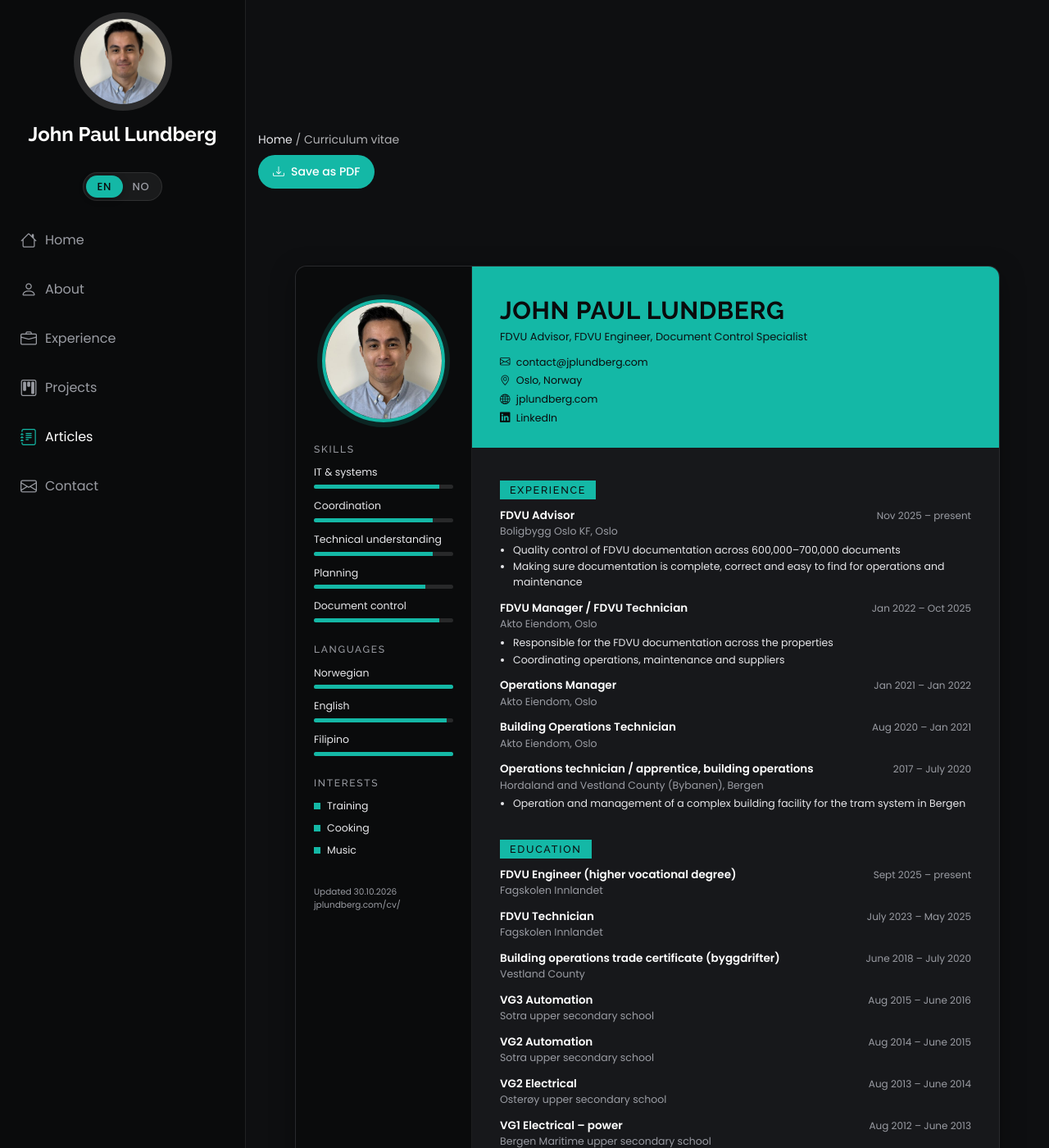
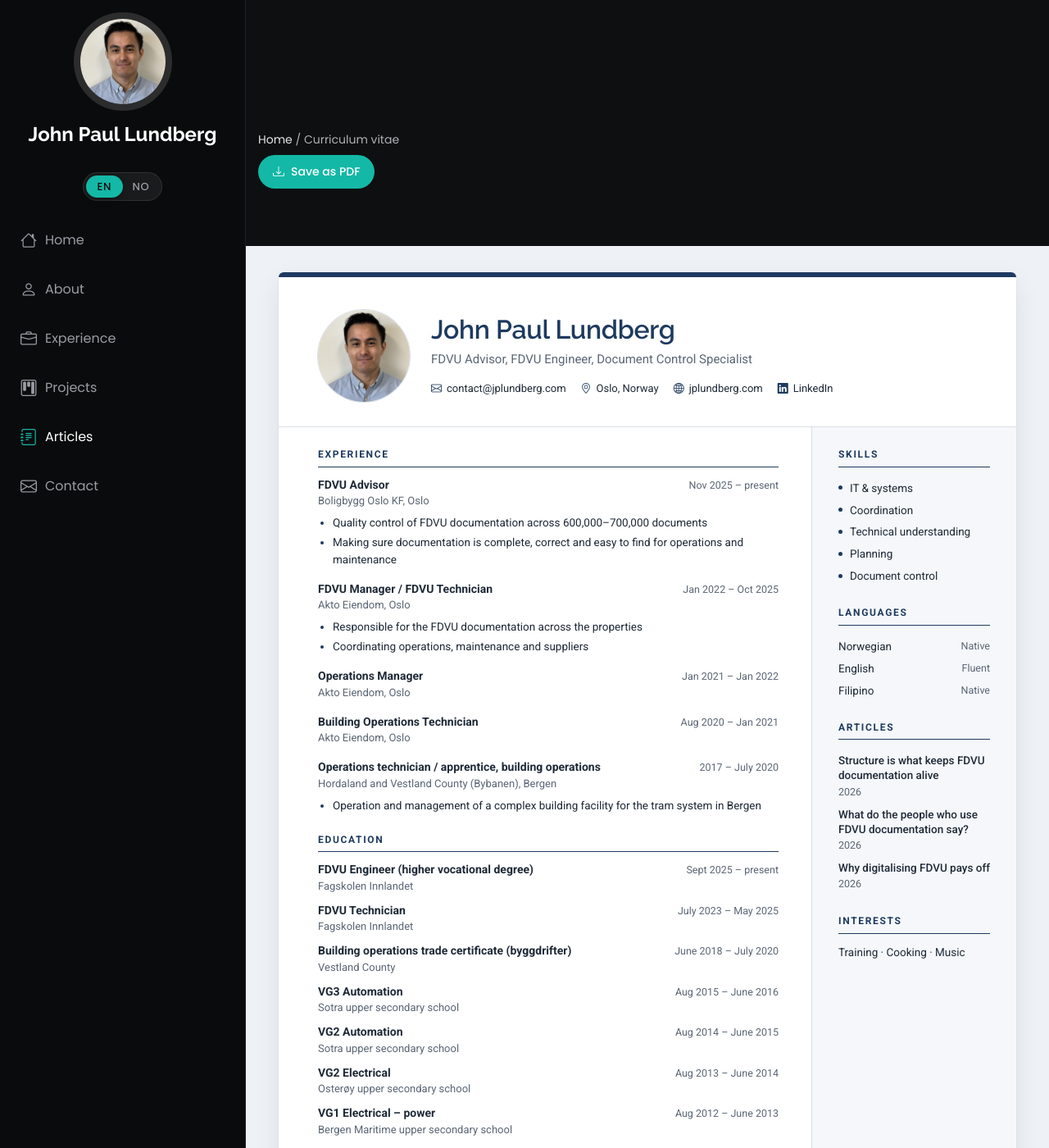
Before and after one commit to Jpme96/jplundberg.github.io, a Jekyll site: the page built from cv/index.html, in a window 1280 px wide and 1400 px high. Shown: the whole window at 82% size. Built offline with Jekyll 4.4.1, drawn with Linux system fonts in a browser that asks for light colours; nearby versions of some CDN libraries; library files that are not in the unit come from our copies; some of the changed text lies outside the part shown.

Commit message:
CV: professional light design – white page, slate text, one navy accent; name and contact on top, experience/education/projects on the left, skills, languages (Native/Fluent words instead of bars), courses, articles and interests on the right; prints on one A4 page
Co-Authored-By: Claude Opus 5.5 <noreply@anthropic.com>
Claude-Session: https://claude.ai/code/session_01HU2CPnG4aTepUQExzQJcNe

```diff
--- a/_layouts/cv.html
+++ b/_layouts/cv.html
@@ -12,93 +12,111 @@ layout: base
 
 <section class="section cv-section">
   <div class="container">
-    <article class="cv2" data-aos="fade-up">
-      <aside class="cv2-side">
-        <div class="cv2-photo"><img src="/assets/img/my-profile-img-firkant.jpg" alt="" width="150" height="150"></div>
-        {%- assign skills = C.skills[lang] %}{% if skills == nil or skills.size == 0 %}{% assign skills = C.skills.en %}{% endif %}
-        {%- if skills and skills.size > 0 %}
-        <h3>{{ t.cv_skills }}</h3>
-        <ul class="cv2-bars">{% for s in skills %}<li><span>{{ s.name | escape }}</span><i style="--p:{{ s.level }}%"></i></li>{% endfor %}</ul>
-        {%- endif %}
-        {%- assign langs = C.languages[lang] %}{% if langs == nil or langs.size == 0 %}{% assign langs = C.languages.en %}{% endif %}
-        {%- if langs and langs.size > 0 %}
-        <h3>{{ t.cv_languages }}</h3>
-        <ul class="cv2-bars">{% for s in langs %}<li><span>{{ s.name | escape }}</span><i style="--p:{{ s.level }}%"></i></li>{% endfor %}</ul>
-        {%- endif %}
-        {%- assign hobbies = C.hobbies[lang] %}{% if hobbies == nil or hobbies.size == 0 %}{% assign hobbies = C.hobbies.en %}{% endif %}
-        {%- if hobbies and hobbies.size > 0 %}
-        <h3>{{ t.cv_hobbies }}</h3>
-        <ul class="cv2-tags">{% for h in hobbies %}<li>{{ h | escape }}</li>{% endfor %}</ul>
-        {%- endif %}
-        <p class="cv2-foot">{{ t.cv_updated }} {{ site.time | date: "%d.%m.%Y" }}<br>jplundberg.com{{ page.url }}</p>
-      </aside>
-
-      <div class="cv2-main">
-        <header class="cv2-head">
+    <article class="cv3" data-aos="fade-up">
+      <header class="cv3-head">
+        <div class="cv3-photo"><img src="/assets/img/my-profile-img-firkant.jpg" alt="John Paul Lundberg" width="112" height="112"></div>
+        <div class="cv3-id">
           <h1>John Paul Lundberg</h1>
-          <p class="cv2-roles">{% include txt.html k='hero_items' %}</p>
-          <ul class="cv2-contact">
+          <p class="cv3-roles">{% include txt.html k='hero_items' %}</p>
+          <ul class="cv3-contact">
             <li><i class="bi bi-envelope"></i> <a href="mailto:contact@jplundberg.com">contact@jplundberg.com</a></li>
-            {%- if C.contact.phone != '' %}<li><i class="bi bi-telephone"></i> {{ C.contact.phone | escape }}</li>{% endif %}
-            {%- if C.contact.address != '' %}<li><i class="bi bi-house-door"></i> {{ C.contact.address | escape }}</li>{% else %}<li><i class="bi bi-geo-alt"></i> {% include txt.html k='fact_city' %}</li>{% endif %}
-            {%- if C.contact.born != '' %}<li><i class="bi bi-calendar"></i> {{ C.contact.born | escape }}</li>{% endif %}
-            {%- if C.contact.nationality != '' %}<li><i class="bi bi-flag"></i> {{ C.contact.nationality | escape }}</li>{% endif %}
+            {%- if C.contact.phone and C.contact.phone != '' %}<li><i class="bi bi-telephone"></i> {{ C.contact.phone | escape }}</li>{% endif %}
+            {%- if C.contact.address and C.contact.address != '' %}<li><i class="bi bi-geo-alt"></i> {{ C.contact.address | escape }}</li>{% else %}<li><i class="bi bi-geo-alt"></i> {% include txt.html k='fact_city' %}</li>{% endif %}
             <li><i class="bi bi-globe2"></i> <a href="https://jplundberg.com{{ t.url }}">jplundberg.com</a></li>
             {%- assign soc = S.socials | default: site.data.socials_default %}{% for sc in soc %}{% if sc.net == 'linkedin' %}<li><i class="bi bi-linkedin"></i> <a href="{{ sc.url }}">LinkedIn</a></li>{% endif %}{% endfor %}
           </ul>
+        </div>
       </header>
 
+      <div class="cv3-body">
+        <div class="cv3-main">
           {%- assign cvp = C.profile[lang] %}
           {%- if cvp and cvp != '' %}
-        <h2 class="cv2-h">{{ t.cv_profile }}</h2>
-        <p class="cv2-p">{{ cvp | escape | newline_to_br }}</p>
+          <div class="cv3-sec">
+            <h2>{{ t.cv_profile }}</h2>
+            <p class="cv3-p">{{ cvp | escape | newline_to_br }}</p>
+          </div>
           {%- endif %}
 
           {%- assign jobs = S.experience[lang] %}{% if jobs == nil or jobs.size == 0 %}{% assign jobs = t.jobs %}{% endif %}
-        <h2 class="cv2-h">{{ t.cv_experience }}</h2>
+          <div class="cv3-sec">
+            <h2>{{ t.cv_experience }}</h2>
             {%- for job in jobs %}
-        <div class="cv2-item">
-          <div class="cv2-row"><strong>{{ job.title }}</strong><span>{{ job.dates }}</span></div>
-          <div class="cv2-sub">{{ job.company }}</div>
-          {%- if job.points.size > 0 %}<ul class="cv2-points">{% for p in job.points %}<li>{{ p }}</li>{% endfor %}</ul>{% endif %}
+            <div class="cv3-item">
+              <div class="cv3-row"><h3>{{ job.title }}</h3><span class="cv3-date">{{ job.dates }}</span></div>
+              <div class="cv3-org">{{ job.company }}</div>
+              {%- if job.points.size > 0 %}<ul class="cv3-points">{% for p in job.points %}<li>{{ p }}</li>{% endfor %}</ul>{% endif %}
             </div>
             {%- endfor %}
+          </div>
 
           {%- assign edu = C.education[lang] %}{% if edu == nil or edu.size == 0 %}{% assign edu = C.education.en %}{% endif %}
-        <h2 class="cv2-h">{{ t.cv_education }}</h2>
+          <div class="cv3-sec">
+            <h2>{{ t.cv_education }}</h2>
             {%- if edu and edu.size > 0 %}
             {%- for e in edu %}
-        <div class="cv2-item">
-          <div class="cv2-row"><strong>{{ e.title | escape }}</strong><span>{{ e.dates | escape }}</span></div>
-          {%- if e.school != '' %}<div class="cv2-sub">{{ e.school | escape }}{% if e.note != '' %} · {{ e.note | escape }}{% endif %}</div>{% endif %}
+            <div class="cv3-item cv3-item--tight">
+              <div class="cv3-row"><h3>{{ e.title | escape }}</h3><span class="cv3-date">{{ e.dates | escape }}</span></div>
+              {%- if e.school and e.school != '' %}<div class="cv3-org">{{ e.school | escape }}{% if e.note and e.note != '' %} · {{ e.note | escape }}{% endif %}</div>{% endif %}
             </div>
             {%- endfor %}
-        {%- else %}<p class="cv2-p">{% include txt.html k='fact_degree' %}</p>{% endif %}
+            {%- else %}<p class="cv3-p">{% include txt.html k='fact_degree' %}</p>{% endif %}
+          </div>
+
+          {%- assign pr = site.projects | where: "lang", lang | sort: "date" | reverse %}
+          {%- if C.projects and pr and pr.size > 0 %}
+          <div class="cv3-sec">
+            <h2>{{ t.cv_projects }}</h2>
+            {%- for p in pr limit: 3 %}
+            <div class="cv3-item cv3-item--tight"><div class="cv3-row"><h3>{{ p.title }}</h3><span class="cv3-date">{{ p.period }}</span></div><div class="cv3-org">{% if p.organisation %}{{ p.organisation }}{% endif %}{% if p.organisation and p.summary %} · {% endif %}{% if p.summary %}{{ p.summary }}{% endif %}</div></div>
+            {%- endfor %}
+          </div>
+          {%- endif %}
+        </div>
+
+        <aside class="cv3-side">
+          {%- assign skills = C.skills[lang] %}{% if skills == nil or skills.size == 0 %}{% assign skills = C.skills.en %}{% endif %}
+          {%- if skills and skills.size > 0 %}
+          <div class="cv3-sec">
+            <h2>{{ t.cv_skills }}</h2>
+            <ul class="cv3-list">{% for s in skills %}<li>{{ s.name | escape }}</li>{% endfor %}</ul>
+          </div>
+          {%- endif %}
+
+          {%- assign langs = C.languages[lang] %}{% if langs == nil or langs.size == 0 %}{% assign langs = C.languages.en %}{% endif %}
+          {%- if langs and langs.size > 0 %}
+          <div class="cv3-sec">
+            <h2>{{ t.cv_languages }}</h2>
+            <ul class="cv3-langs">{% for s in langs %}{% assign lv = s.level | plus: 0 %}<li><span>{{ s.name | escape }}</span><em>{% if lang == 'nb' %}{% if lv >= 100 %}Morsmål{% elsif lv >= 85 %}Flytende{% elsif lv >= 60 %}Godt{% else %}Grunnleggende{% endif %}{% else %}{% if lv >= 100 %}Native{% elsif lv >= 85 %}Fluent{% elsif lv >= 60 %}Good{% else %}Basic{% endif %}{% endif %}</em></li>{% endfor %}</ul>
+          </div>
+          {%- endif %}
 
           {%- assign cvc = S.courses | where: "cv", true %}
           {%- if C.courses and cvc and cvc.size > 0 %}
-        <h2 class="cv2-h">{{ t.courses_title }}</h2>
-        {%- for c in cvc %}
-        <div class="cv2-item"><div class="cv2-row"><strong>{{ c.title | escape }}</strong><span>{{ c.year | escape }}</span></div>{% if c.org != '' %}<div class="cv2-sub">{{ c.org | escape }}</div>{% endif %}</div>
-        {%- endfor %}
-        {%- endif %}
-
-        {%- assign pr = site.projects | where: "lang", lang | sort: "date" | reverse %}
-        {%- if C.projects and pr and pr.size > 0 %}
-        <h2 class="cv2-h">{{ t.cv_projects }}</h2>
-        {%- for p in pr limit: 3 %}
-        <div class="cv2-item"><div class="cv2-row"><strong>{{ p.title }}</strong><span>{{ p.period }}</span></div><div class="cv2-sub">{% if p.organisation %}{{ p.organisation }}{% endif %}{% if p.summary %} · {{ p.summary }}{% endif %}</div></div>
-        {%- endfor %}
+          <div class="cv3-sec">
+            <h2>{{ t.courses_title }}</h2>
+            <ul class="cv3-courses">{% for c in cvc %}<li><strong>{{ c.title | escape }}</strong><span>{% if c.org and c.org != '' %}{{ c.org | escape }} · {% endif %}{{ c.year | escape }}</span></li>{% endfor %}</ul>
+          </div>
           {%- endif %}
 
           {%- assign ar = site.articles | where: "lang", lang | sort: "date" | reverse %}
           {%- if C.articles and ar and ar.size > 0 %}
-        <h2 class="cv2-h">{{ t.cv_articles }}</h2>
-        {%- for a in ar limit: 3 %}
-        <div class="cv2-item"><div class="cv2-row"><strong>{{ a.title }}</strong><span>{{ a.date | date: "%Y" }}</span></div><div class="cv2-sub"><a href="{{ site.url }}{{ a.url }}">jplundberg.com{{ a.url }}</a></div></div>
-        {%- endfor %}
+          <div class="cv3-sec">
+            <h2>{{ t.cv_articles }}</h2>
+            <ul class="cv3-courses">{% for a in ar limit: 3 %}<li><strong><a href="{{ site.url }}{{ a.url }}">{{ a.title }}</a></strong><span>{{ a.date | date: "%Y" }}</span></li>{% endfor %}</ul>
+          </div>
           {%- endif %}
+
+          {%- assign hobbies = C.hobbies[lang] %}{% if hobbies == nil or hobbies.size == 0 %}{% assign hobbies = C.hobbies.en %}{% endif %}
+          {%- if hobbies and hobbies.size > 0 %}
+          <div class="cv3-sec">
+            <h2>{{ t.cv_hobbies }}</h2>
+            <p class="cv3-p">{{ hobbies | join: ' · ' | escape }}</p>
           </div>
+          {%- endif %}
+        </aside>
+      </div>
+      <footer class="cv3-foot">{{ t.cv_updated }} {{ site.time | date: "%d.%m.%Y" }} · jplundberg.com{{ page.url }}</footer>
     </article>
   </div>
 </section>
--- a/assets/css/main.css
+++ b/assets/css/main.css
@@ -2017,59 +2017,80 @@ a.announce-text:hover { color: var(--accent-color); }
 .cv-btn { display: inline-flex; align-items: center; gap: 8px; padding: 10px 18px; border-radius: 999px; background: var(--accent-color, #149ddd); color: #fff; border: 0; font: 500 14px "Poppins", sans-serif; text-decoration: none; cursor: pointer; }
 .cv-btn:hover { filter: brightness(1.08); color: #fff; }
 .cv-actions { margin: 8px 0 0; }
-.cv-section { padding-top: 24px; }
-.cv2 { --cv-dark: #0a0b0c; --cv-teal: var(--accent-color, #14b8a6); --cv-ink: var(--default-color, #e7e7ea); --cv-muted: #9a9ca3; --cv-line: rgba(255, 255, 255, .08); max-width: 860px; margin: 0 auto; display: grid; grid-template-columns: 215px minmax(0, 1fr); background: var(--surface-color, #17181b); color: var(--cv-ink); border-radius: 14px; overflow: hidden; border: 1px solid var(--cv-line); box-shadow: 0 8px 30px rgba(0, 0, 0, .35); font-family: "Poppins", sans-serif; }
-.cv2-side { background: var(--cv-dark); color: var(--cv-ink); padding: 40px 22px 28px; border-right: 1px solid var(--cv-line); }
-.cv2-photo { width: 150px; height: 150px; margin: 0 auto 22px; border-radius: 50%; overflow: hidden; border: 4px solid var(--cv-teal); box-shadow: 0 0 0 6px rgba(20, 184, 166, .15); }
-.cv2-photo img { width: 100%; height: 100%; object-fit: cover; display: block; }
-.cv2-side h3 { font-size: 12px; letter-spacing: .14em; text-transform: uppercase; color: var(--cv-muted); margin: 26px 0 12px; font-weight: 500; }
-.cv2-bars { list-style: none; margin: 0; padding: 0; }
-.cv2-bars li { margin-bottom: 12px; font-size: 12.5px; }
-.cv2-bars span { display: block; margin-bottom: 5px; }
-.cv2-bars i { display: block; height: 5px; background: rgba(255, 255, 255, .12); border-radius: 3px; position: relative; overflow: hidden; }
-.cv2-bars i::after { content: ""; position: absolute; left: 0; top: 0; bottom: 0; width: var(--p, 50%); background: var(--cv-teal); }
-.cv2-tags { list-style: none; margin: 0; padding: 0; font-size: 12.5px; }
-.cv2-tags li { padding-left: 16px; position: relative; margin-bottom: 8px; }
-.cv2-tags li::before { content: ""; position: absolute; left: 0; top: 5px; width: 8px; height: 8px; background: var(--cv-teal); }
-.cv2-foot { margin: 34px 0 0; font-size: 10.5px; color: var(--cv-muted); line-height: 1.5; }
-.cv2-main { padding: 0 0 34px; }
-.cv2-head { background: var(--cv-teal); color: var(--contrast-color, #0a0b0c); padding: 36px 34px 26px; margin-bottom: 18px; }
-.cv2-head h1 { font-size: 30px; font-weight: 700; letter-spacing: .02em; margin: 0 0 4px; color: var(--contrast-color, #0a0b0c); text-transform: uppercase; }
-.cv2-roles { margin: 0 0 12px; font-size: 13px; opacity: .95; }
-.cv2-contact { list-style: none; margin: 0; padding: 0; font-size: 12.5px; display: grid; gap: 4px; }
-.cv2-contact i { width: 16px; margin-right: 4px; }
-.cv2-contact a { color: inherit; text-decoration: none; }
-.cv2-h { display: inline-block; background: var(--cv-teal); color: var(--contrast-color, #0a0b0c); font-size: 12.5px; letter-spacing: .14em; text-transform: uppercase; font-weight: 500; padding: 4px 12px; margin: 22px 34px 10px; }
-.cv2-item { padding: 0 34px; margin-bottom: 12px; }
-.cv2-row { display: flex; justify-content: space-between; gap: 14px; align-items: baseline; }
-.cv2-row strong { font-size: 13.5px; font-weight: 600; color: var(--heading-color, #fff); }
-.cv2-row span { font-size: 12px; color: var(--cv-muted); white-space: nowrap; }
-.cv2-sub { font-size: 12.5px; color: var(--cv-muted); }
-.cv2-sub a { color: var(--cv-teal); }
-.cv2-points { margin: 4px 0 0; padding-left: 16px; font-size: 12.5px; }
-.cv2-points li { margin-bottom: 2px; }
-.cv2-p { padding: 0 34px; font-size: 13px; line-height: 1.6; margin: 0 0 6px; }
-@media (max-width: 700px) {
-  .cv2 { grid-template-columns: 1fr; }
-  .cv2-side { padding: 28px 22px; }
-  .cv2-photo { width: 120px; height: 120px; }
-  .cv2-head { padding: 26px 22px 20px; }
-  .cv2-head h1 { font-size: 24px; }
-  .cv2-h, .cv2-p { margin-left: 22px; margin-right: 22px; }
-  .cv2-item { padding: 0 22px; }
-  .cv2-row { flex-direction: column; gap: 0; }
+/* CV (/cv/, /no/cv/): a light, printable page – white paper, slate ink, one navy accent */
+.cv-section { background: #eef1f5; padding: 32px 0 56px; }
+.cv3 { --ink: #1f2a37; --muted: #5b6675; --accent: #1e3a5f; --rule: #d9dee5; --soft: #f5f7fa;
+  max-width: 900px; margin: 0 auto; background: #fff; color: var(--ink); border-radius: 6px; box-shadow: 0 1px 3px rgba(31, 42, 55, .08), 0 12px 32px rgba(31, 42, 55, .08);
+  font-family: "Roboto", system-ui, sans-serif; font-size: 13.5px; line-height: 1.55; overflow: hidden; }
+.cv3 a { color: var(--accent); text-decoration: none; } .cv3 a:hover { text-decoration: underline; }
+.cv3-head { display: flex; gap: 26px; align-items: center; padding: 40px 48px 30px; border-top: 6px solid var(--accent); border-bottom: 1px solid var(--rule); }
+.cv3-photo { flex: none; width: 112px; height: 112px; border-radius: 50%; overflow: hidden; box-shadow: 0 0 0 1px var(--rule); }
+.cv3-photo img { width: 100%; height: 100%; object-fit: cover; display: block; }
+.cv3-id { min-width: 0; }
+.cv3-head h1 { margin: 0; font: 600 32px/1.15 "Raleway", "Roboto", sans-serif; letter-spacing: -.01em; color: var(--accent); }
+.cv3-roles { margin: 6px 0 14px; font-size: 15px; color: var(--muted); }
+.cv3-contact { list-style: none; margin: 0; padding: 0; display: flex; flex-wrap: wrap; gap: 6px 18px; font-size: 13px; }
+.cv3-contact li { display: inline-flex; align-items: center; gap: 6px; }
+.cv3-contact .bi { color: var(--accent); font-size: 13px; }
+.cv3-contact a { color: var(--ink); }
+.cv3-body { display: grid; grid-template-columns: minmax(0, 1fr) 250px; }
+.cv3-main { padding: 26px 40px 30px 48px; }
+.cv3-side { padding: 26px 32px 30px; background: var(--soft); border-left: 1px solid var(--rule); }
+.cv3-sec + .cv3-sec { margin-top: 24px; }
+.cv3-sec h2 { margin: 0 0 12px; padding-bottom: 6px; border-bottom: 1.5px solid var(--accent); font: 600 12px/1.3 "Roboto", sans-serif; letter-spacing: .14em; text-transform: uppercase; color: var(--accent); }
+.cv3-item { margin-bottom: 16px; break-inside: avoid; } .cv3-item:last-child { margin-bottom: 0; }
+.cv3-item--tight { margin-bottom: 10px; }
+.cv3-row { display: flex; justify-content: space-between; align-items: baseline; gap: 14px; }
+.cv3-row h3 { margin: 0; font: 600 14px/1.35 "Roboto", sans-serif; color: var(--ink); }
+.cv3-date { flex: none; font-size: 12.5px; color: var(--muted); font-variant-numeric: tabular-nums; white-space: nowrap; }
+.cv3-org { font-size: 13px; color: var(--muted); }
+.cv3-points { margin: 6px 0 0; padding-left: 18px; }
+.cv3-points li { margin-bottom: 3px; } .cv3-points li::marker { color: var(--accent); }
+.cv3-p { margin: 0; }
+.cv3-list, .cv3-langs, .cv3-courses { list-style: none; margin: 0; padding: 0; }
+.cv3-list li { padding: 3px 0 3px 14px; position: relative; }
+.cv3-list li::before { content: ""; position: absolute; left: 0; top: .78em; width: 5px; height: 5px; border-radius: 50%; background: var(--accent); }
+.cv3-langs li { display: flex; justify-content: space-between; gap: 10px; padding: 3px 0; }
+.cv3-langs em { font-style: normal; color: var(--muted); font-size: 12.5px; }
+.cv3-courses li { padding: 4px 0; break-inside: avoid; }
+.cv3-courses strong { display: block; font-weight: 500; line-height: 1.35; }
+.cv3-courses strong a { color: var(--ink); }
+.cv3-courses span { font-size: 12.5px; color: var(--muted); }
+.cv3-foot { padding: 12px 48px; border-top: 1px solid var(--rule); font-size: 11px; color: var(--muted); }
+@media (max-width: 760px) {
+  .cv-section { padding: 16px 0 40px; }
+  .cv3-head { flex-direction: column; align-items: flex-start; gap: 16px; padding: 28px 22px 22px; }
+  .cv3-photo { width: 88px; height: 88px; }
+  .cv3-head h1 { font-size: 26px; }
+  .cv3-body { grid-template-columns: 1fr; }
+  .cv3-main { padding: 22px; }
+  .cv3-side { padding: 22px; border-left: 0; border-top: 1px solid var(--rule); }
+  .cv3-row { flex-direction: column; gap: 0; }
+  .cv3-foot { padding: 12px 22px; }
 }
 @media print {
-  @page { size: A4; margin: 0; }
-  html, body { background: var(--surface-color, #17181b) !important; }
+  @page { size: A4; margin: 12mm 0; }
+  @page :first { margin-top: 0; }
+  html, body { background: #fff !important; }
   body { -webkit-print-color-adjust: exact; print-color-adjust: exact; }
   .header, .header-toggle, .lang-switch-mobile, .nav-backdrop, .page-hero, .announcement, .site-footer, .footer, #scroll-top, .cv-actions { display: none !important; }
-  .main, .section, .container { margin: 0 !important; padding: 0 !important; max-width: none !important; }
-  .cv2 { box-shadow: none; border-radius: 0; border: 0; max-width: none; min-height: 297mm; grid-template-columns: 62mm minmax(0, 1fr); }
-  .cv2-side { padding: 14mm 7mm 10mm; }
-  .cv2-main { padding-bottom: 10mm; }
-  .cv2-item, .cv2-bars li { break-inside: avoid; }
-  .cv2 a { color: inherit; text-decoration: none; }
+  .main, .section, .container, .cv-section { margin: 0 !important; padding: 0 !important; max-width: none !important; background: #fff !important; }
+  .cv3 { max-width: none; border-radius: 0; box-shadow: none; font-size: 9.3pt; line-height: 1.45; overflow: visible; }
+  .cv3-head { padding: 10mm 14mm 6mm; gap: 7mm; }
+  .cv3-photo { width: 26mm; height: 26mm; }
+  .cv3-head h1 { font-size: 22pt; }
+  .cv3-roles { margin: 3px 0 8px; font-size: 10.5pt; }
+  .cv3-sec + .cv3-sec { margin-top: 13px; }
+  .cv3-sec h2 { margin-bottom: 8px; }
+  .cv3-item { margin-bottom: 9px; } .cv3-item--tight { margin-bottom: 5px; }
+  .cv3-row h3 { font-size: 10pt; } .cv3-date, .cv3-org, .cv3-courses span, .cv3-langs em { font-size: 8.8pt; }
+  .cv3-points { margin-top: 3px; } .cv3-points li { margin-bottom: 1px; }
+  .cv3-body { grid-template-columns: minmax(0, 1fr) 58mm; }
+  .cv3-main { padding: 7mm 9mm 6mm 14mm; }
+  .cv3-side { padding: 7mm 10mm 6mm 7mm; }
+  .cv3-foot { padding: 4mm 14mm; }
+  .cv3 a { color: inherit; }
+  .cv3-sec h2 { break-after: avoid; }
 }
 
 .hero-cv { margin: 16px 0 0; }
```
Lines whose indentation alone changed are shown as unchanged.
